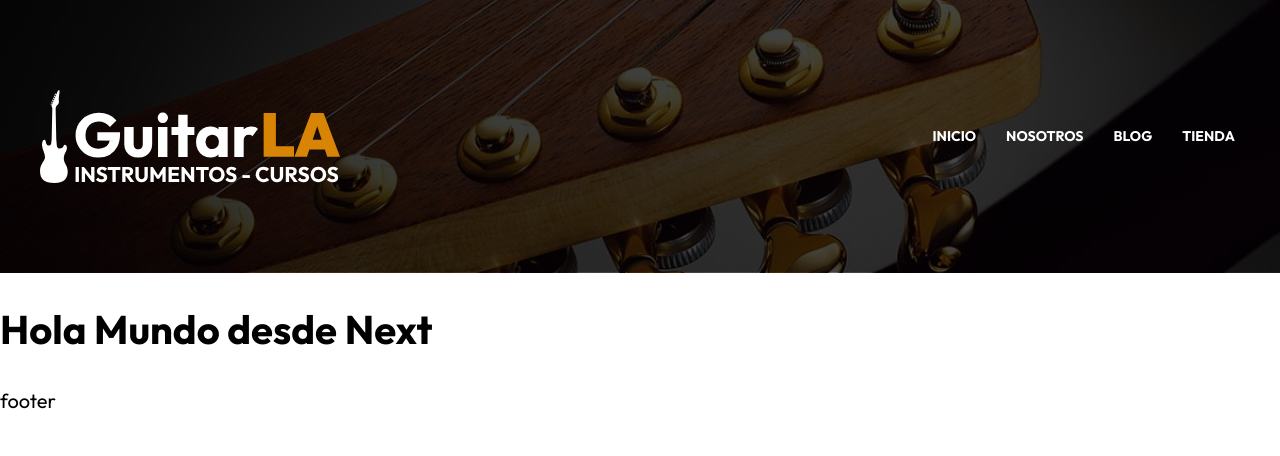
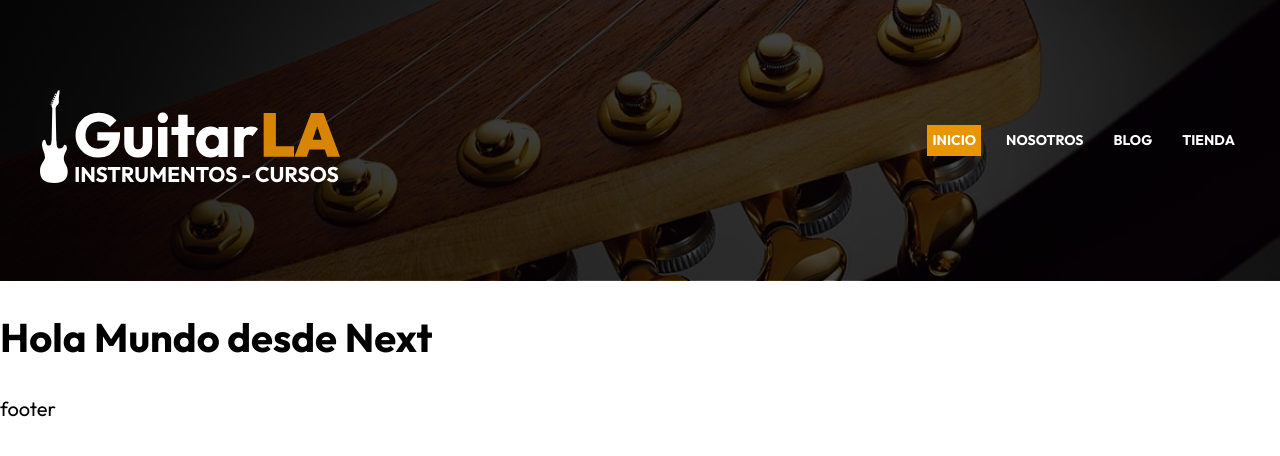
Before and after one commit to diegofdg/react_la_guia_completa, a Next.js app in the folder 07_guitarla_next/: page / in a window 1280 px wide. Shown: the top 456 px of the page. Built offline with nearby package versions, Linux system fonts and the light colour scheme.

Commit message:
07_guitarla_next-resaltar la página actual

```diff
--- a/07_guitarla_next/components/header.js
+++ b/07_guitarla_next/components/header.js
@@ -1,26 +1,42 @@
 import Image from "next/image"
 import Link from "next/link"
+import { useRouter } from "next/router"
 import styles from "../styles/header.module.css"
 
 export default function Header() {
+  const router = useRouter();
+
   return (
     <header className={styles.header}>
       <div className={`contenedor ${styles.barra}`}>
-        <Image src="/img/logo.svg" width={300} height={40} alt='imagen logotipo' />
+        <Link href={'/'} >
+          <Image src="/img/logo.svg" width={300} height={40} alt='imagen logotipo' />
+        </Link>
         <nav className={styles.navegacion}>
-          <Link href="/">
+          <Link
+            href="/"
+            className={router.pathname === '/' ? styles.active : ''}
+          >
             Inicio
           </Link>
-          <Link href="/nosotros">
+          <Link
+            href="/nosotros"
+            className={router.pathname === '/nosotros' ? styles.active : ''}
+          >
             Nosotros
           </Link>
-          <Link href="/blog">
+          <Link
+            href="/blog"
+            className={router.pathname === '/blog' ? styles.active : ''}
+          >
             Blog
           </Link>
-          <Link href="/tienda">
+          <Link
+            href="/tienda"
+            className={router.pathname === '/tienda' ? styles.active : ''}
+          >
             Tienda
           </Link>
-
         </nav>
       </div>
     </header>
--- a/07_guitarla_next/styles/header.module.css
+++ b/07_guitarla_next/styles/header.module.css
@@ -41,6 +41,7 @@
   transition-duration: 300ms;
 }
 
-.navegacion a:hover {
+.navegacion a:hover,
+.active {
   background-color: var(--primary);
 }
```
